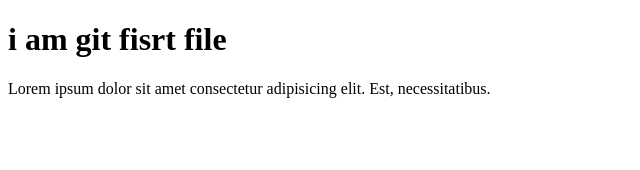
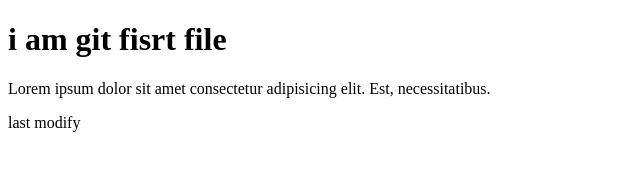
Before and after one commit to rabiarasheed-dev/xyz, a plain HTML site: page index.html in a window 1280 px wide. Shown: the full height of the page, 0-640 px from the left. Drawn offline with Linux system fonts and the light colour scheme.

Commit message:
modify index

```diff
--- a/index.html
+++ b/index.html
@@ -9,5 +9,7 @@
     <h1>i am git fisrt file </h1>
 
     <p>Lorem ipsum dolor sit amet consectetur adipisicing elit. Est, necessitatibus.</p>
+
+    <p>last modify</p>
 </body>
 </html>
```
